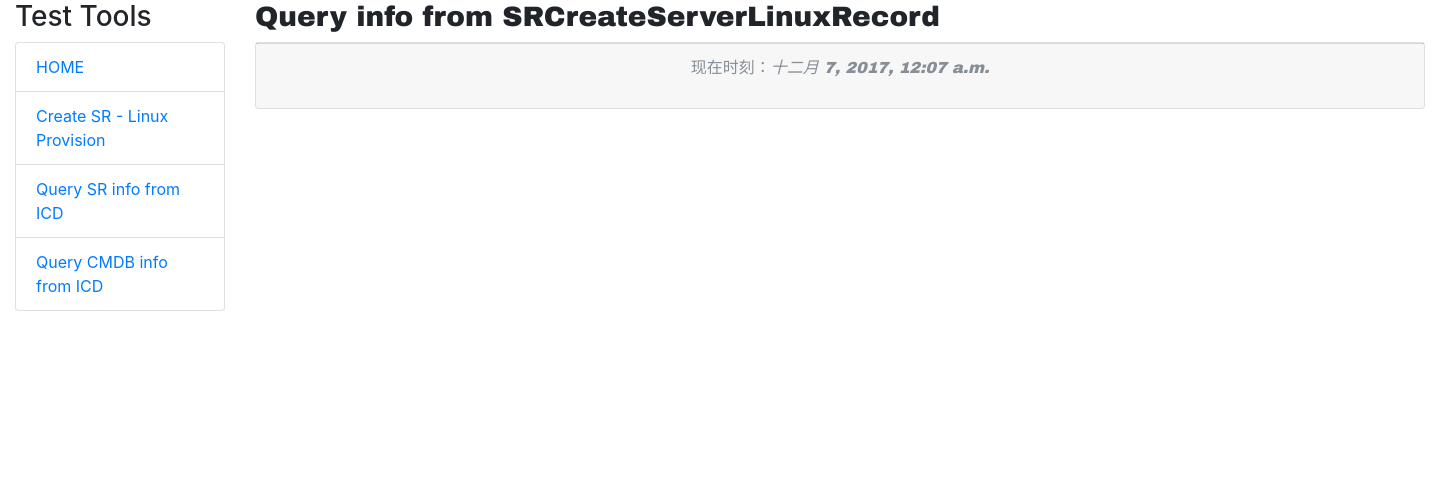
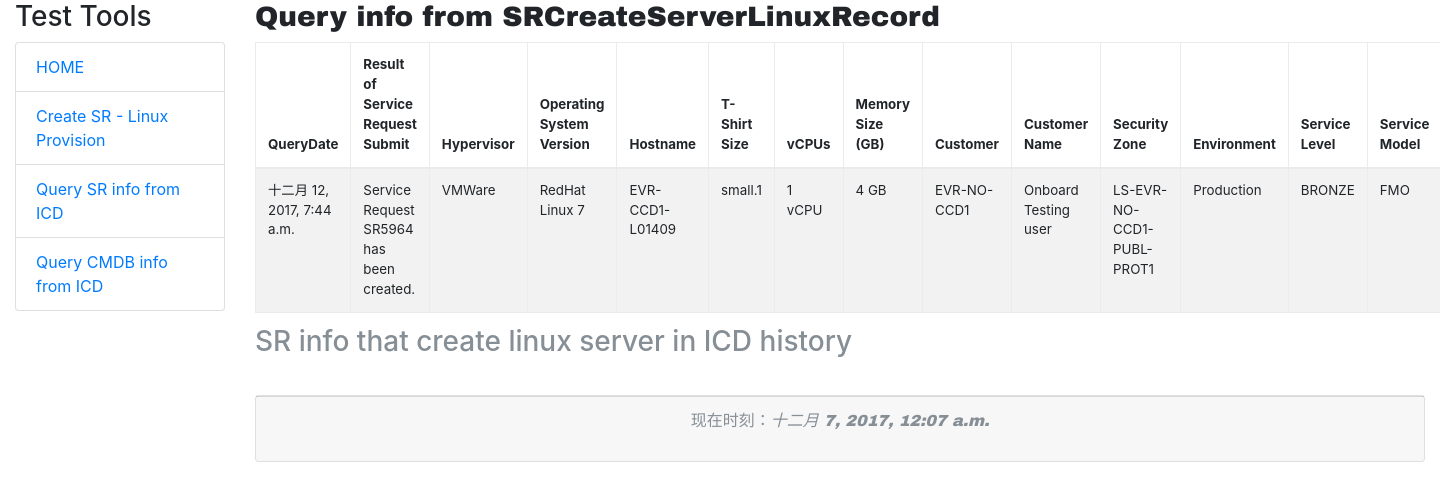
Before and after one commit to quanlidavid/evrytestportal, a Django app: page /evrytestportal/icdhistory/SRCreateServerLinuxRecord/ in a window 1440 px wide. Shown: the part 64-565 px from the top of the page. Run offline with Django 3.2, Linux system fonts and the light colour scheme; data comes from the database, SQL or seed files in the repository; some libraries are stand-ins or nearby versions.

```diff
--- a/templates/icd_history.html
+++ b/templates/icd_history.html
@@ -11,7 +11,7 @@ Query info from {{ table }}
 
     {% if table == 'QueryCMDBRecord' %}
     <table class="table table-bordered table-striped table-condensed" style="font-size: 10pt">
-        <caption><h3>CMDB info from ICD</h3></caption>
+        <caption><h3>CMDB info from ICD history</h3></caption>
         <thead>
         <tr>
             <th>QueryDate</th>
@@ -39,9 +39,91 @@ Query info from {{ table }}
         </tbody>
     </table>
     {% endif %}
-{#        <table class="table table-bordered table-sm" style="font-size: 8pt">#}
-{#        <caption>SR info from ICD</caption>#}
-{#		<thead class="thead-light"><tr><th>Service Request Id</th><th>Summary</th><th>Classification Description</th><th>Status</th><th>Configuration Item Name</th><th>ITDIPADDRESS_EP (ip)</th><th>ITDHOSTNAME (hostname)</th><th>ITDDISK0SIZE (disksize)</th><th>ITDMEMORY (memsize)</th><th>EVRVIRTUALSIZE (virtualsize)</th><th>EVRVCPUSIZE (cpusize)</th><th>ITDHYPERVISOR</th><th>ITDCUSTOMER (customer)</th></tr></thead>#}
-{#        <tbody><tr class="table-success"><td>{{ sr_icd_info.sr }}</td><td>{{ sr_icd_info.summary }}</td><td>{{ sr_icd_info.classification_description }}</td><td>{{ sr_icd_info.status }}</td><td>{{ sr_icd_info.configuration_item_name }}</td><td>{{ sr_icd_info.ip }}</td><td>{{ sr_icd_info.hostname }}</td><td>{{ sr_icd_info.disksize }}</td><td>{{ sr_icd_info.memsize }}</td><td>{{ sr_icd_info.virtualsize }}</td><td>{{ sr_icd_info.cpusize }}</td><td>{{ sr_icd_info.hypervisor }}</td><td>{{ sr_icd_info.customer }}</td></tr></tbody>#}
-{#        </table>#}
+
+    {% if table == 'QuerySRRecord' %}
+    <table class="table table-bordered table-striped table-condensed" style="font-size: 10pt">
+        <caption><h3>SR info from ICD history</h3></caption>
+        <thead>
+        <tr>
+            <th>Service Request Id</th>
+            <th>QueryDate</th>
+            <th>Summary</th>
+            <th>Classification Description</th>
+            <th>Status</th>
+            <th>Configuration Item Name</th>
+            <th>ITDIPADDRESS_EP(ip)</th>
+            <th>ITDHOSTNAME(hostname)</th>
+            <th>ITDCUSTOMER(customer)</th>
+            <th>ITDDISK0SIZE(disksize)</th>
+            <th>ITDMEMORY(memsize)</th>
+            <th>EVRVIRTUALSIZE(virtualsize)</th>
+            <th>EVRVCPUSIZE(cpusize)</th>
+            <th>ITDHYPERVISOR</th>
+        </tr>
+        </thead>
+        <tbody>
+        {% for sr_icd_info in queryset %}
+            <tr>
+                <td>{{ sr_icd_info.sr }}</td>
+                <td>{{ sr_icd_info.date }}</td>
+                <td>{{ sr_icd_info.summary }}</td>
+                <td>{{ sr_icd_info.classification_description }}</td>
+                <td>{{ sr_icd_info.status }}</td>
+                <td>{{ sr_icd_info.configuration_item_name }}</td>
+                <td>{{ sr_icd_info.ip }}</td>
+                <td>{{ sr_icd_info.hostname }}</td>
+                <td>{{ sr_icd_info.customer }}</td>
+                <td>{{ sr_icd_info.disksize }}</td>
+                <td>{{ sr_icd_info.memsize }}</td>
+                <td>{{ sr_icd_info.virtualsize }}</td>
+                <td>{{ sr_icd_info.cpusize }}</td>
+                <td>{{ sr_icd_info.hypervisor }}</td>
+        {% endfor %}
+        </tbody>
+    </table>
+    {% endif %}
+
+    {% if table == 'SRCreateServerLinuxRecord' %}
+    <table class="table table-bordered table-striped table-condensed" style="font-size: 10pt">
+        <caption><h3>SR info that create linux server in ICD history</h3></caption>
+        <thead>
+        <tr>
+            <th>QueryDate</th>
+            <th>Result of Service Request Submit</th>
+            <th>Hypervisor</th>
+            <th>Operating System Version</th>
+            <th>Hostname</th>
+            <th>T-Shirt Size</th>
+            <th>vCPUs</th>
+            <th>Memory Size (GB)</th>
+            <th>Customer</th>
+            <th>Customer Name</th>
+            <th>Security Zone</th>
+            <th>Environment</th>
+            <th>Service Level</th>
+            <th>Service Model</th>
+        </tr>
+        </thead>
+        <tbody>
+        {% for create_linux_sr_info in queryset %}
+            <tr>
+                <td>{{ create_linux_sr_info.date }}</td>
+                <td>{{ create_linux_sr_info.srsubmitedinfo }}</td>
+                <td>{{ create_linux_sr_info.hypervisor }}</td>
+                <td>{{ create_linux_sr_info.operationsystem }}</td>
+                <td>{{ create_linux_sr_info.hostname }}</td>
+                <td>{{ create_linux_sr_info.tshirtsize }}</td>
+                <td>{{ create_linux_sr_info.vcpusize }}</td>
+                <td>{{ create_linux_sr_info.memsize }}</td>
+                <td>{{ create_linux_sr_info.customer }}</td>
+                <td>{{ create_linux_sr_info.customername }}</td>
+                <td>{{ create_linux_sr_info.securityzone }}</td>
+                <td>{{ create_linux_sr_info.environment }}</td>
+                <td>{{ create_linux_sr_info.servicelevel }}</td>
+                <td>{{ create_linux_sr_info.servicemodel }}</td>
+        {% endfor %}
+        </tbody>
+    </table>
+    {% endif %}
+
 {% endblock %}
```
Also changed, not shown: evrytesttools/vpnutil/slvpn.py (+8 -0 lines), templates/index.html (+9 -1 lines), 1 other file.
